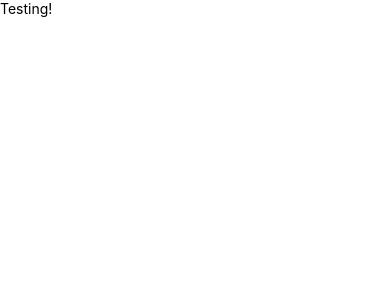
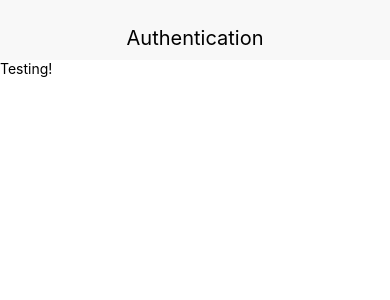
Before and after one commit to MoKhajavi75/The-Complete-React-Native-and-Redux-Course, a React Native app in the folder auth/: screen / in a window 390 px wide. Shown: the top 300 px of the page. Built offline with nearby package versions, Linux system fonts and the light colour scheme.

Commit message:
Add Header

```diff
--- a/auth/src/App.js
+++ b/auth/src/App.js
@@ -1,10 +1,12 @@
 import React, { Component } from "react";
 import { View, Text } from "react-native";
+import { Header } from "./components/common";
 
 class App extends Component {
   render() {
     return (
       <View>
+        <Header headerText="Authentication" />
         <Text>Testing!</Text>
       </View>
     );
```
